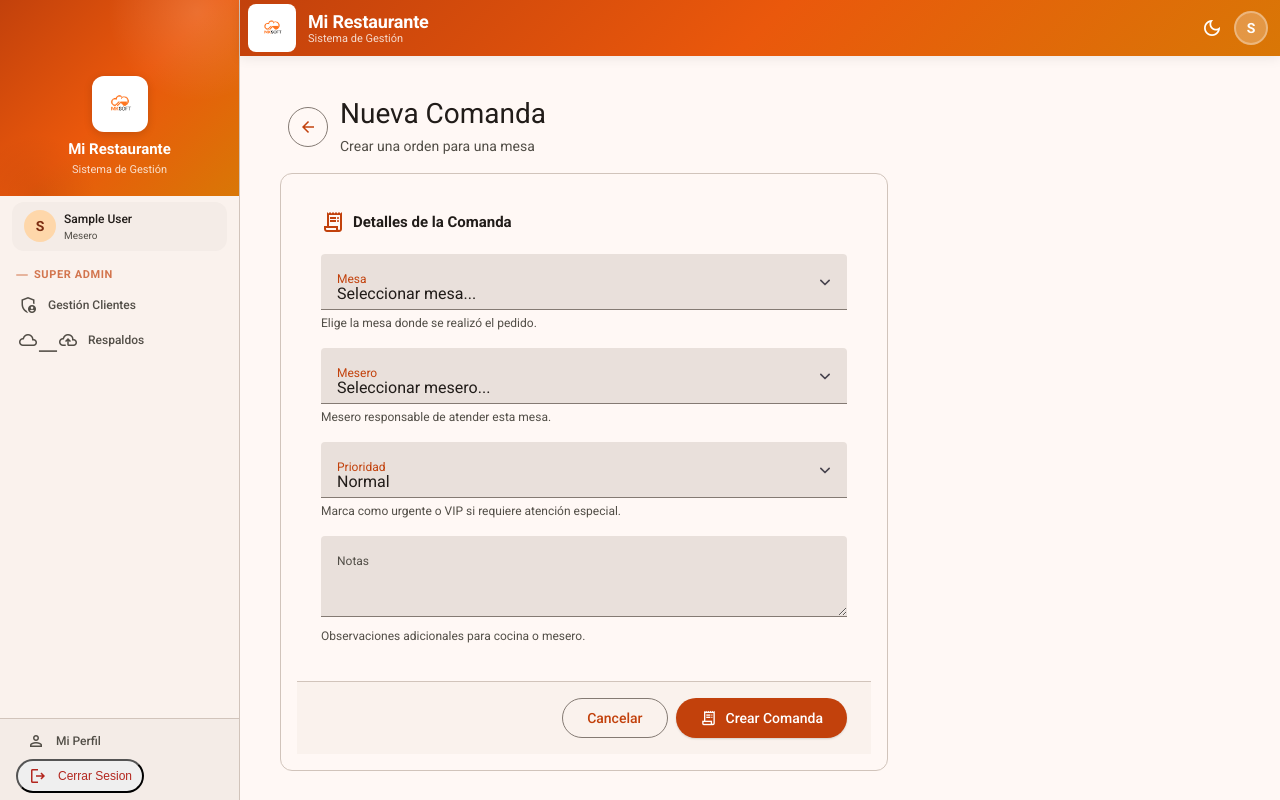
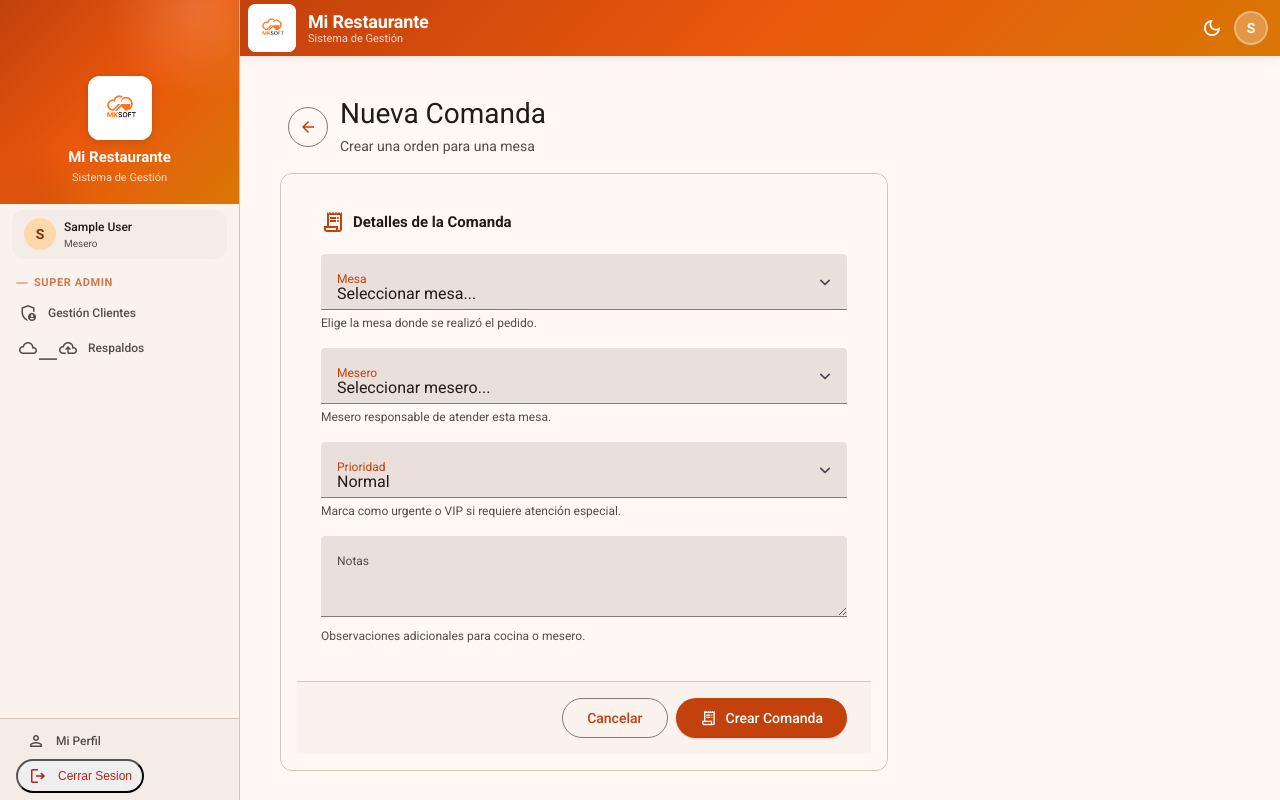
Before and after one commit to fernnwe/MKSOFT, a Django app: page /comandas/crear/ in a window 1280 px wide. Run offline with Django 5.2, Linux system fonts and the light colour scheme; the visitor is signed in with stand-in values (Sample User, id 1); data comes from the database, SQL or seed files in the repository; data that the repository does not hold is empty.

Commit message:
fix: increase actual logo size (remove padding), drawer 64px topbar 48px landing 56px

```diff
--- a/templates/base.html
+++ b/templates/base.html
@@ -22,8 +22,8 @@
     <div class="md3-nav-drawer-overlay" id="navOverlay"></div>
     <nav class="md3-nav-drawer" id="navDrawer">
         <div class="md3-nav-drawer-header">
-            <div class="md3-nav-drawer-icon-wrap" style="width:56px; height:56px; overflow:hidden; background:#fff; backdrop-filter:none;">
-                <img src="{% static 'img/logo.png' %}" alt="MKSOFT" style="width:100%; height:100%; object-fit:contain; display:block; padding:6px;">
+            <div class="md3-nav-drawer-icon-wrap" style="width:64px; height:64px; overflow:hidden; background:#fff; backdrop-filter:none;">
+                <img src="{% static 'img/logo.png' %}" alt="MKSOFT" style="width:100%; height:100%; object-fit:contain; display:block;">
             </div>
             <div class="md3-nav-drawer-title">{% block nav_title %}{{ RESTAURANT_NAME }}{% endblock %}</div>
             <div class="md3-nav-drawer-subtitle">Sistema de Gestión</div>
@@ -234,7 +234,7 @@
             </button>
             <div class="md3-top-app-bar-title-wrap">
                 <div class="md3-top-app-bar-logo" style="width:48px; height:48px; overflow:hidden; background:#fff; backdrop-filter:none;">
-                    <img src="{% static 'img/logo.png' %}" alt="MKSOFT" style="width:100%; height:100%; object-fit:contain; display:block; padding:5px;">
+                    <img src="{% static 'img/logo.png' %}" alt="MKSOFT" style="width:100%; height:100%; object-fit:contain; display:block;">
                 </div>
                 <div class="md3-top-app-bar-text">
                     <h1 class="md3-top-app-bar-title">{% block appbar_title %}{{ RESTAURANT_NAME }}{% endblock %}</h1>
--- a/templates/core/landing.html
+++ b/templates/core/landing.html
@@ -185,7 +185,7 @@ footer{padding:60px 0 32px;border-top:1px solid var(--border)}
 <div class="container">
 <div class="nav-inner">
 <a href="{% url 'core:landing' %}" class="nav-logo">
-<img src="{% static 'img/logo.png' %}" alt="MKSOFT" style="width:52px;height:52px;border-radius:10px;object-fit:contain;background:#fff;padding:5px;">
+<img src="{% static 'img/logo.png' %}" alt="MKSOFT" style="width:56px;height:56px;border-radius:10px;object-fit:contain;background:#fff;">
 MKSOFT
 </a>
 <ul class="nav-links">
```
